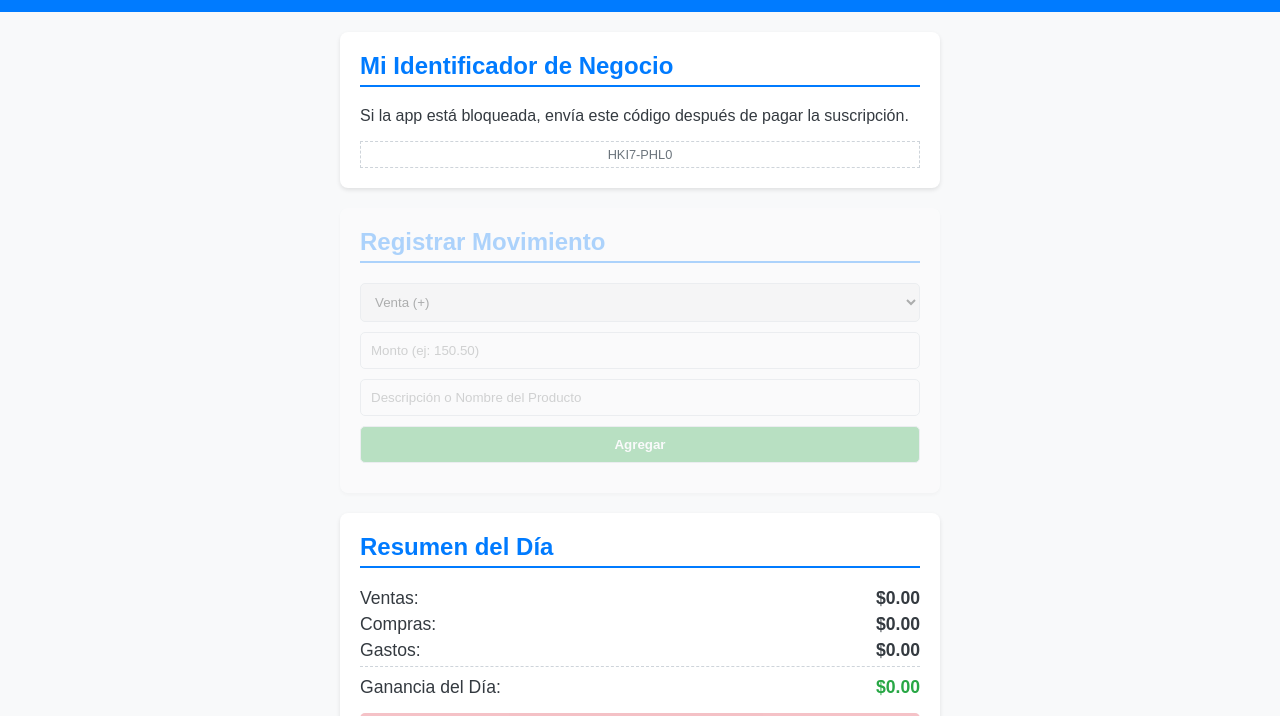
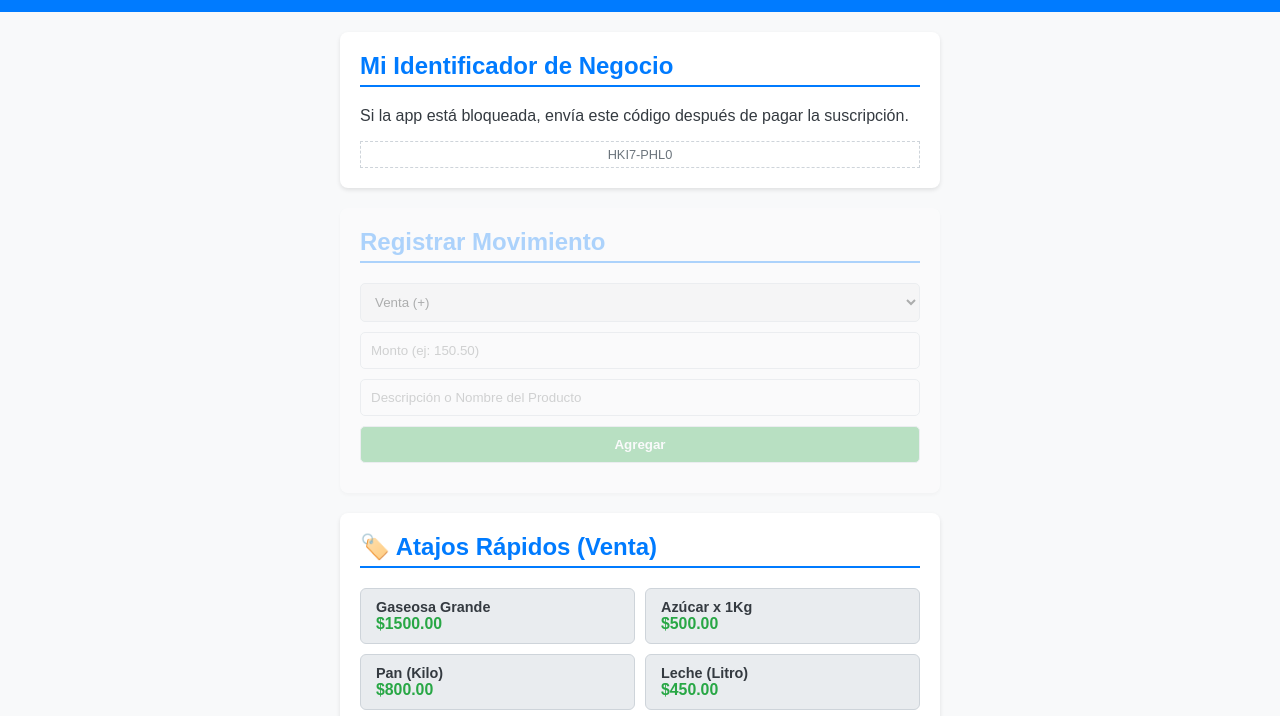
Before and after one commit to amigazofiel/micaja, a plain HTML site: page index.html in a window 1280 px wide. Shown: the part 84-800 px from the top of the page. Drawn offline with Linux system fonts and the light colour scheme.

Commit message:
Update index.html

```diff
--- a/index.html
+++ b/index.html
@@ -232,6 +232,39 @@
             word-break: break-all;
         }
 
+        /* Estilos para Atajos Rápidos */
+        #atajos-container {
+            display: flex;
+            flex-wrap: wrap;
+            gap: 10px;
+            justify-content: flex-start;
+        }
+
+        .atajo-btn {
+            background-color: #e9ecef;
+            color: var(--color-text);
+            padding: 10px 15px;
+            border-radius: 6px;
+            border: 1px solid #ced4da;
+            font-size: 0.9em;
+            font-weight: bold;
+            cursor: pointer;
+            transition: background-color 0.2s, transform 0.1s;
+            flex: 0 0 calc(50% - 5px); /* Dos botones por fila */
+            box-sizing: border-box;
+            text-align: left;
+        }
+
+        .atajo-btn:hover {
+            background-color: #dee2e6;
+        }
+
+        .atajo-btn strong {
+            display: block;
+            font-size: 1.1em;
+            color: var(--color-success);
+        }
+
     </style>
 </head>
 <body>
@@ -258,6 +291,15 @@
             <input type="text" id="producto" placeholder="Descripción o Nombre del Producto" required>
             <button onclick="agregarMovimiento()">Agregar</button>
             <button id="dev-license-btn" onclick="activarLicenciaAdmin()" title="Activa la licencia permanentemente (Sólo para ti)">🔑 Activar Licencia DEV</button>
+        </section>
+
+        <section id="atajos-rapidos">
+            <h2>🏷️ Atajos Rápidos (Venta)</h2>
+            <div id="atajos-container">
+                </div>
+            <p style="font-size: 0.8em; color: #6c757d; margin-top: 10px;">
+                * Clic para llenar el formulario con el producto y precio.
+            </p>
         </section>
 
         <section id="resumen-diario">
@@ -314,13 +356,24 @@
         // CLAVES IMPORTANTES
         const STORAGE_KEY = 'miCaja_movimientos';
         const SUBSCRIPTION_KEY = 'miCaja_subscripcion';
-        const CLIENT_ID_KEY = 'miCaja_client_id'; // Nueva clave para el ID del usuario
+        const CLIENT_ID_KEY = 'miCaja_client_id';
         const GRACE_PERIOD_MS = 24 * 60 * 60 * 1000;
         const SUB_DURATION_MS = 30 * 24 * 60 * 60 * 1000;
         const ADMIN_KEY = 'miCaja_admin_license';
         const ADMIN_UNLOCK_PHRASE = 'desarrollador-maestro';
 
-        // --- FUNCIONES DE NORMALIZACIÓN (AUTOCORRECCIÓN) ---
+        // --- LISTA DE ATAJOS RÁPIDOS (PRODUCTOS MÁS VENDIDOS) ---
+        const ATAJOS_RAPIDOS = [
+            { nombre: 'Gaseosa Grande', monto: 1500 },
+            { nombre: 'Azúcar x 1Kg', monto: 500 },
+            { nombre: 'Pan (Kilo)', monto: 800 },
+            { nombre: 'Leche (Litro)', monto: 450 },
+            { nombre: 'Fideos Común', monto: 350 },
+            { nombre: 'Arroz x 1Kg', monto: 650 },
+        ];
+
+
+        // --- FUNCIONES DE NORMALIZACIÓN (AUTOCORRECCIÓN REFORZADA) ---
 
         const removerAcentos = (str) => {
             return str.normalize("NFD").replace(/[\u0300-\u036f]/g, "");
@@ -332,19 +385,42 @@
             let limpio = producto.toLowerCase().trim();
             limpio = removerAcentos(limpio).replace(/[^a-z0-9\s]/g, '');
 
-            // --- MAPEO MANUAL AMPLIADO ---
-            // CORRECCIÓN: Usamos includes para capturar errores de tipeo
-            if (limpio.includes('azucar') || limpio.includes('asucar')) return 'Azúcar';
-            if (limpio.includes('pan') || limpio.includes('panes')) return 'Pan';
-            if (limpio.includes('gaseosa') || limpio.includes('coca') || limpio.includes('pepsi')) return 'Gaseosa';
-            if (limpio.includes('leche') || limpio.includes('lecche')) return 'Leche';
-            if (limpio.includes('fideo') || limpio.includes('tallarin') || limpio.includes('pastas')) return 'Fideos';
-            if (limpio.includes('arroz') || limpio.includes('arros')) return 'Arroz'; // Corrección para "Arros"
-            if (limpio.includes('proveedor') || limpio.includes('probeor')) return 'Proveedor'; // Corrección para "Probeor"
+            // --- MAPEO MANUAL REFORZADO (Asegura consistencia con Atajos) ---
 
+            if (limpio.includes('azucar') || limpio.includes('asucar')) return 'Azúcar x 1Kg';
+            if (limpio.includes('leche') || limpio.includes('lecche') || limpio.includes('lechhes')) return 'Leche (Litro)';
+            if (limpio.includes('pan') || limpio.includes('panes')) return 'Pan (Kilo)';
+            if (limpio.includes('gaseosa') || limpio.includes('coca') || limpio.includes('pepsi')) return 'Gaseosa Grande';
+            if (limpio.includes('fideo') || limpio.includes('tallarin') || limpio.includes('pastas')) return 'Fideos Común';
+            if (limpio.includes('arroz') || limpio.includes('arros')) return 'Arroz x 1Kg';
+            if (limpio.includes('proveedor') || limpio.includes('probeor')) return 'Proveedor';
 
-            // Si no está mapeado, capitaliza la primera letra para que se vea ordenado.
-            return producto.charAt(0).toUpperCase() + producto.slice(1).toLowerCase();
+            // Si no está mapeado, se limpia y se capitaliza solo la primera letra.
+            let productoLimpio = producto.trim().toLowerCase();
+            return productoLimpio.charAt(0).toUpperCase() + productoLimpio.slice(1);
+        }
+
+        // --- FUNCIONES DE ATAJOS RÁPIDOS ---
+
+        function cargarAtajos() {
+            const container = document.getElementById('atajos-container');
+            container.innerHTML = '';
+
+            ATAJOS_RAPIDOS.forEach(atajo => {
+                const button = document.createElement('button');
+                button.className = 'atajo-btn';
+                button.innerHTML = `${atajo.nombre} <br><strong>$${atajo.monto.toFixed(2)}</strong>`;
+                button.setAttribute('onclick', `usarAtajo('${atajo.nombre.replace(/'/g, "\\'")}', ${atajo.monto})`);
+                container.appendChild(button);
+            });
+        }
+
+        function usarAtajo(nombre, monto) {
+            document.getElementById('tipo-movimiento').value = 'venta';
+            document.getElementById('monto').value = monto.toFixed(2);
+            document.getElementById('producto').value = nombre;
+
+            document.querySelector('#input-section button:first-of-type').focus();
         }
 
         // --- GESTIÓN DE CLIENTES Y ACTIVACIÓN REMOTA (Sin cambios) ---
@@ -498,21 +574,17 @@
             const monto = parseFloat(document.getElementById('monto').value);
             const productoInput = document.getElementById('producto').value;
 
-            // **IMPORTANTE**: Normalizamos ANTES de validar y guardar.
             const productoNormalizado = normalizarProducto(productoInput);
 
-            // Validación de Monto
             if (isNaN(monto) || monto <= 0) {
                  alert("Por favor, ingresa un monto válido y mayor a cero.");
                  return;
             }
 
-            // Si la normalización devuelve un valor (no está vacío)
             if (!productoNormalizado) {
                  alert("Por favor, ingresa una descripción del producto.");
                  return;
             }
-
 
             const hoy = new Date().toLocaleDateString('es-AR', { timeZone: 'America/Argentina/Buenos_Aires' });
             const nuevoMovimiento = {
@@ -520,7 +592,6 @@
                 fecha: hoy,
                 tipo: tipo,
                 monto: monto,
-                // **GUARDAMOS EL NOMBRE YA CORREGIDO/NORMALIZADO**
                 producto: productoNormalizado,
                 timestamp: Date.now()
             };
@@ -544,8 +615,6 @@
             const productosContador = {};
 
             movimientosDia.forEach(mov => {
-                // **IMPORTANTE**: Aplicamos la normalización al producto GUARDADO
-                // para que el resumen y el contador funcionen con nombres consistentes.
                 const productoConsistente = normalizarProducto(mov.producto);
 
                 if (mov.tipo === 'venta') {
@@ -569,7 +638,7 @@
             gananciaElement.textContent = `$${gananciaDia.toFixed(2)}`;
             gananciaElement.style.color = gananciaDia >= 0 ? 'var(--color-success)' : 'var(--color-danger)';
 
-            // --- DETALLE DE MOVIMIENTOS (Alineación y corrección) ---
+            // --- DETALLE DE MOVIMIENTOS ---
             const listaMov = document.getElementById('lista-movimientos');
             listaMov.innerHTML = '';
             movimientosDia.sort((a, b) => b.timestamp - a.timestamp).forEach(mov => {
@@ -577,10 +646,7 @@
                 const signo = mov.tipo === 'venta' ? '+' : '-';
                 const claseMonto = mov.tipo === 'venta' ? 'monto-venta' : 'monto-gasto';
 
-                // Usamos la normalización al producto para mostrar el nombre corregido
                 const productoParaMostrar = normalizarProducto(mov.producto);
-
-                // Asignamos la etiqueta correcta para compras/gastos
                 const tipoEtiqueta = (mov.tipo === 'compra') ? 'compra' : (mov.tipo === 'gasto' ? 'gasto' : 'venta');
 
 
@@ -592,11 +658,10 @@
                 listaMov.appendChild(li);
             });
 
-            // --- TOP PRODUCTOS (Corrección) ---
+            // --- TOP PRODUCTOS ---
             const topProductosList = document.getElementById('lista-top-productos');
             topProductosList.innerHTML = '';
 
-            // El conteo ya usa los nombres consistentes (corregidos)
             const sortedProductos = Object.entries(productosContador)
                 .sort(([, a], [, b]) => b - a)
                 .slice(0, 5);
@@ -606,7 +671,6 @@
             } else {
                 sortedProductos.forEach(([producto, cantidad]) => {
                     const li = document.createElement('li');
-                    // El producto aquí ya viene limpio de la normalización
                     li.innerHTML = `<strong>${producto}</strong>: ${cantidad} ventas`;
                     topProductosList.appendChild(li);
                 });
@@ -668,6 +732,7 @@
             generarClienteId();
             verificarAccesoDev();
             verificarSuscripcion();
+            cargarAtajos();
             renderizarResumen();
 
             setInterval(verificarSuscripcion, 60 * 1000);
```
